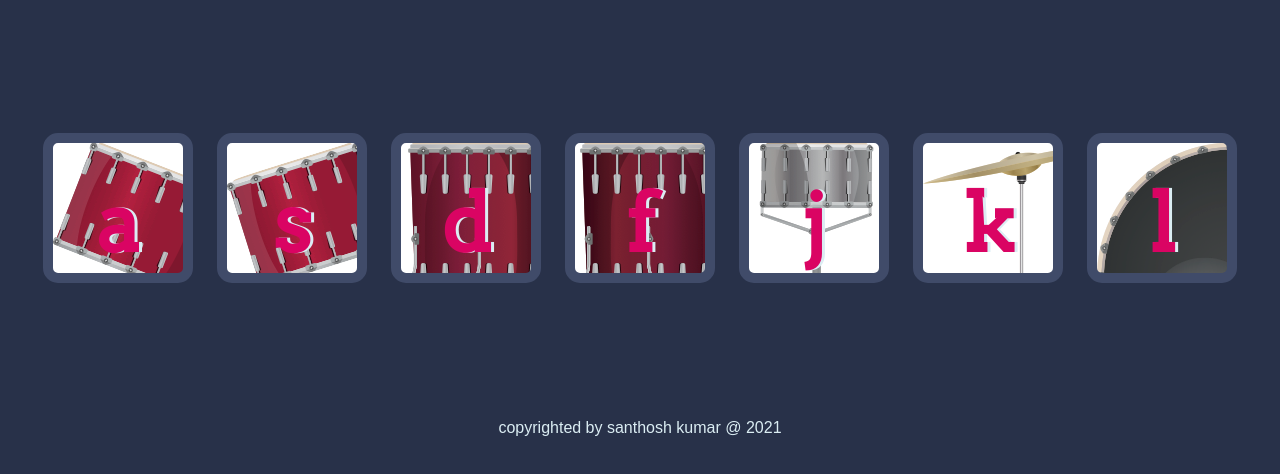
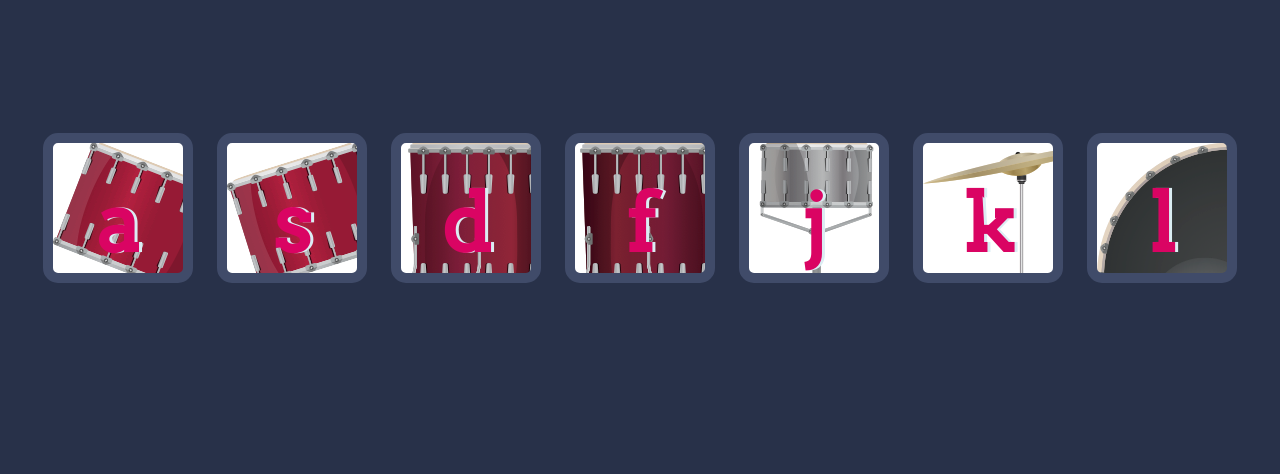
Before and after one commit to Saran495/drumkit, a plain HTML site: page index.html in a window 1280 px wide. Shown: the part 156-630 px from the top of the page. Drawn offline with Linux system fonts and the light colour scheme.

Commit message:
Update index.html

```diff
--- a/index.html
+++ b/index.html
@@ -24,7 +24,7 @@
 
 
   <footer>
-    copyrighted by santhosh kumar @ 2021
+
   </footer>
   <script src="index.js" type="text/javascript"></script>
 </body>
```
